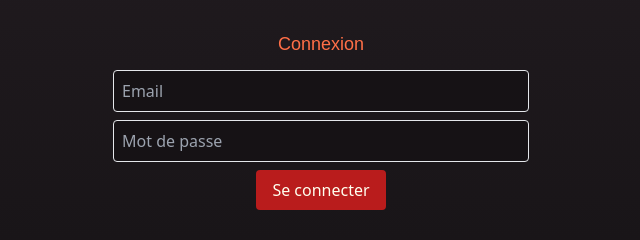
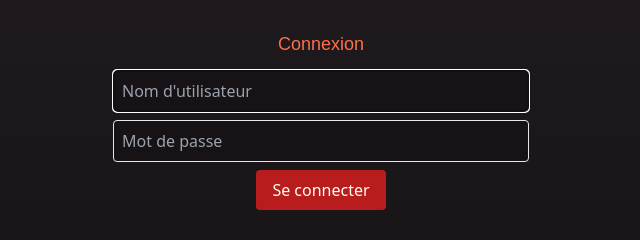
Before and after one commit to KewneWhimsy/esportify-f, an Astro site: page /connexion in a window 1280 px wide. Shown: the part 270-510 px from the top of the page, 319-959 px from the left. Built offline with nearby package versions, Linux system fonts and the light colour scheme; Astro itself is replaced by a stand-in of ours.

Commit message:
formulaire connection

```diff
--- a/src/pages/connexion.astro
+++ b/src/pages/connexion.astro
@@ -4,7 +4,7 @@ import Layout from "../layouts/layout.astro";
 
 <Layout title="Connexion">
     <div x-data="{
-        email: '',
+        username: '',
         password: '',
         error: '',
         async login() {
@@ -12,7 +12,7 @@ import Layout from "../layouts/layout.astro";
             const response = await fetch('https://esportify-backend.onrender.com/api/login', {
               method: 'POST',
               headers: { 'Content-Type': 'application/json' },
-              body: JSON.stringify({ email: this.email, password: this.password })
+              body: JSON.stringify({ username: this.username, password: this.password })
             });
 
             const data = await response.json();
@@ -30,10 +30,11 @@ import Layout from "../layouts/layout.astro";
         <form class="max-w-md w-full p-4 mx-auto md:mt-40 mt-20 flex flex-col justify-center items-center" @submit.prevent="login">
             <h1 class="my-3 text-heading text-lg font-heading">Connexion</h1>
             <input
-                type="email"
-                x-model="email"
-                placeholder="Email"
+                type="text"
+                x-model="username"
+                placeholder="Nom d'utilisateur"
                 class="border p-2 rounded mb-2 w-full bg-[#161215]"
+                autofocus
                 required
             />
             <input
```
